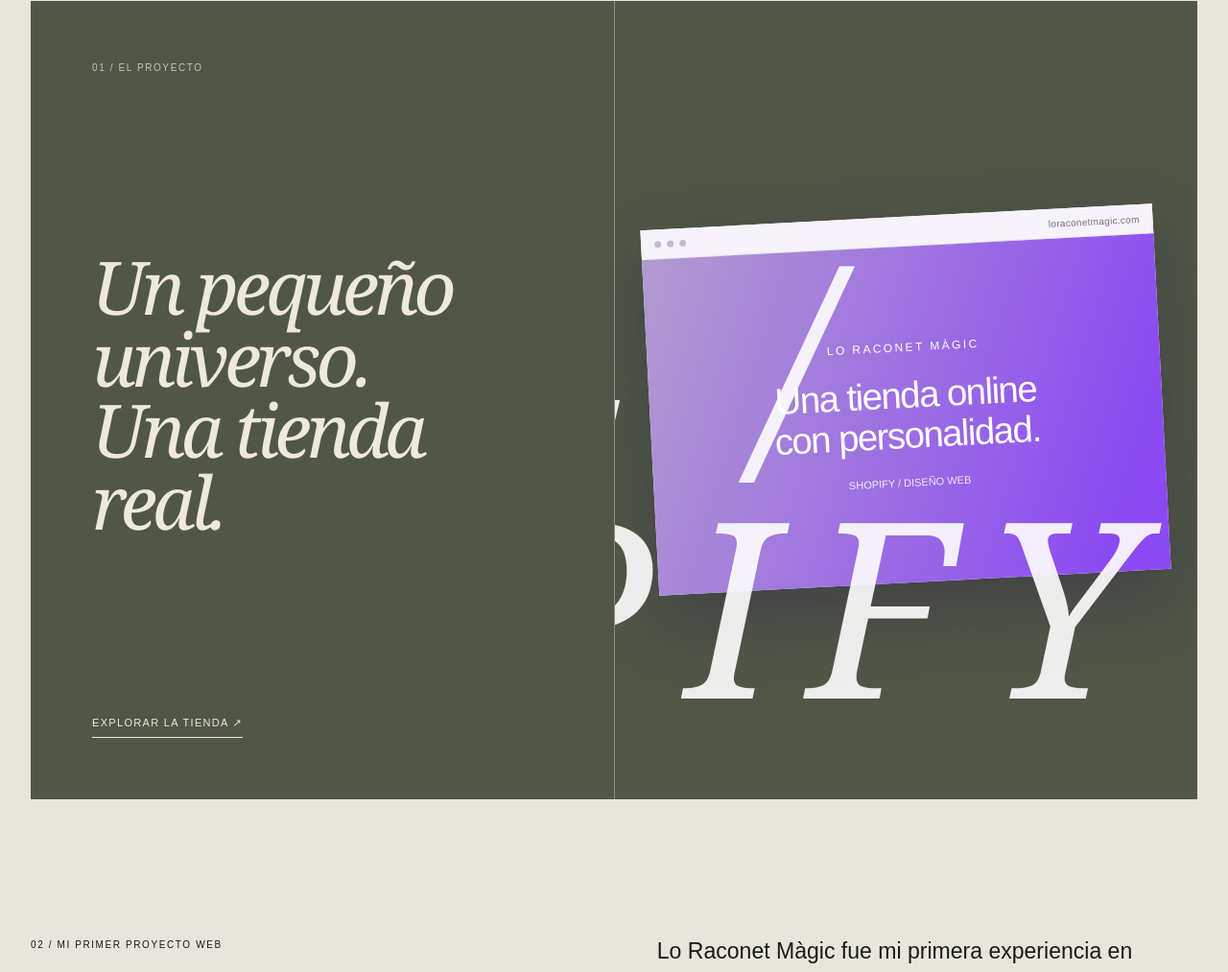
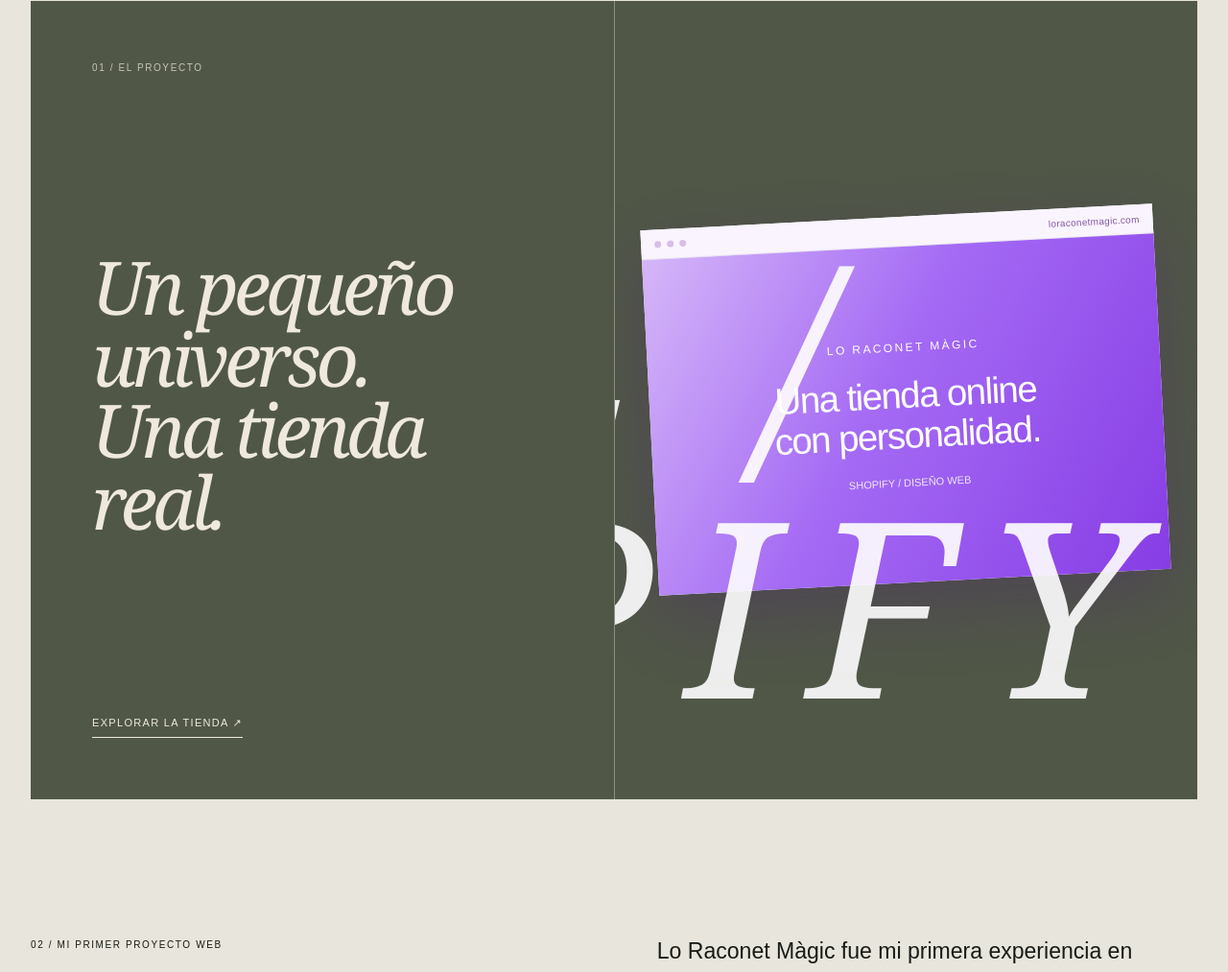
Before and after one commit to taniavmarti/portfolio, a plain HTML site: page lo-raconet-magic.html in a window 1280 px wide. Shown: the part 830-1843 px from the top of the page at 96% size. Drawn offline with Linux system fonts and the light colour scheme.

Commit message:
Refine Lo Raconet Magic palette to brand lilac and violet

```diff
--- a/lo-raconet-magic.html
+++ b/lo-raconet-magic.html
@@ -27,12 +27,12 @@
 .r-feature-art:after{width:50%;transform:rotate(45deg)}
 .r-feature-art span{font:italic clamp(110px,20vw,360px)/1 Georgia,serif;z-index:1;transform:translateY(-7%);opacity:.9}
 .r-feature-art:before,.r-feature-art:after{display:none}
-.r-screen{position:relative;z-index:1;width:88%;max-width:680px;background:#fff;box-shadow:0 28px 70px rgba(31,10,69,.28);transform:rotate(-3deg);transition:transform .6s ease}
+.r-screen{position:relative;z-index:1;width:88%;max-width:680px;background:#fff;box-shadow:0 28px 70px rgba(77,22,125,.24);transform:rotate(-3deg);transition:transform .6s ease}
 .r-feature:hover .r-screen{transform:rotate(-1deg) translateY(-7px)}
-.r-screen-top{height:31px;background:#f6f3fa;display:flex;align-items:center;gap:6px;padding:0 14px;border-bottom:1px solid #e9e5ed}
-.r-screen-top i{display:block;width:7px;height:7px;border-radius:50%;background:#c6b8d4}
-.r-screen-top small{margin-left:auto;color:#786a86;font:10px Arial,sans-serif;letter-spacing:.03em}
-.r-screen-body{position:relative;min-height:350px;background:linear-gradient(110deg,#b19bd0,#8b4af2 90%);display:flex;flex-direction:column}
+.r-screen-top{height:31px;background:#faf4ff;display:flex;align-items:center;gap:6px;padding:0 14px;border-bottom:1px solid #e9e5ed}
+.r-screen-top i{display:block;width:7px;height:7px;border-radius:50%;background:#d9bde9}
+.r-screen-top small{margin-left:auto;color:#825a9f;font:10px Arial,sans-serif;letter-spacing:.03em}
+.r-screen-body{position:relative;min-height:350px;background:linear-gradient(120deg,#d5b6f8 0%,#a46af4 45%,#873de5 100%);display:flex;flex-direction:column}
 .r-screen-body img{width:100%;height:auto;display:block}
 .r-screen-fallback{display:flex;flex-direction:column;align-items:center;justify-content:center;min-height:350px;padding:35px;color:#fff;text-align:center}
 .r-screen-fallback b{font-size:12px;letter-spacing:.2em;font-weight:400}
```
